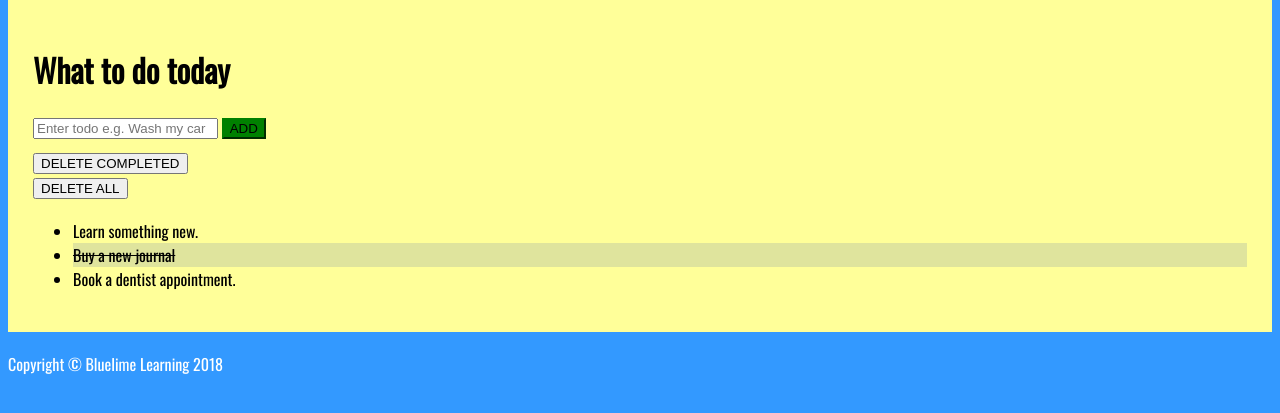
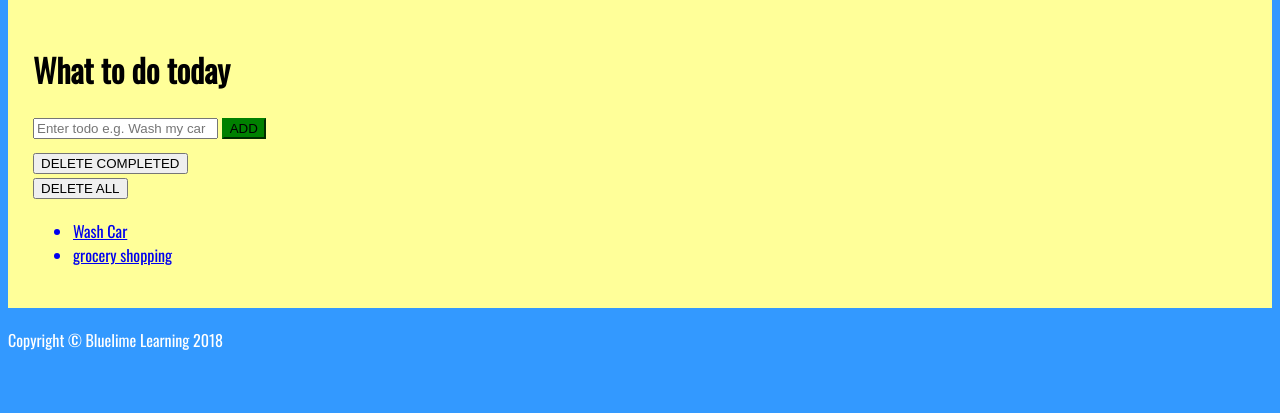
Before and after one commit to ubhevishvesh-afk/todoapp, a Django app: page / in a window 1280 px wide. Shown: the part 127-540 px from the top of the page. Run offline with Django 5.2, Linux system fonts and the light colour scheme; data comes from the database, SQL or seed files in the repository.

Commit message:
Display database items

```diff
--- a/todolist/templates/todolist/index.html
+++ b/todolist/templates/todolist/index.html
@@ -51,9 +51,14 @@
 					</div>
 
 					<ul class="list-group t20">
-						<li class="list-group-item">Learn something new.</li>
-						<li class="list-group-item todo-completed">Buy a new journal</li>
-						<li class="list-group-item">Book a dentist appointment.</li>
+						{% for todolist in todo_items %}
+						{% if todolist.completed %}
+						<li class="list-group-item todo-completed">{{todolist.text}}</li>
+						{% else %}
+                        <a href="#"><li class="list-group-item ">{{todolist.text}}</li></a>
+						{% endif %}
+						{% endfor %}
+
 					</ul>
 				</div>
 			</div>
--- a/todolist/views.py
+++ b/todolist/views.py
@@ -1,6 +1,10 @@
 from django.shortcuts import render
+
+from .models import Todolist
 
 # Create your views here.
 
 def index(request):
-    return render(request,'todolist/index.html')
+    todo_items = Todolist.objects.order_by('id')
+    contex = {'todo_items' : todo_items}
+    return render(request,'todolist/index.html', contex)
```
Also changed, not shown: 1 other file.
